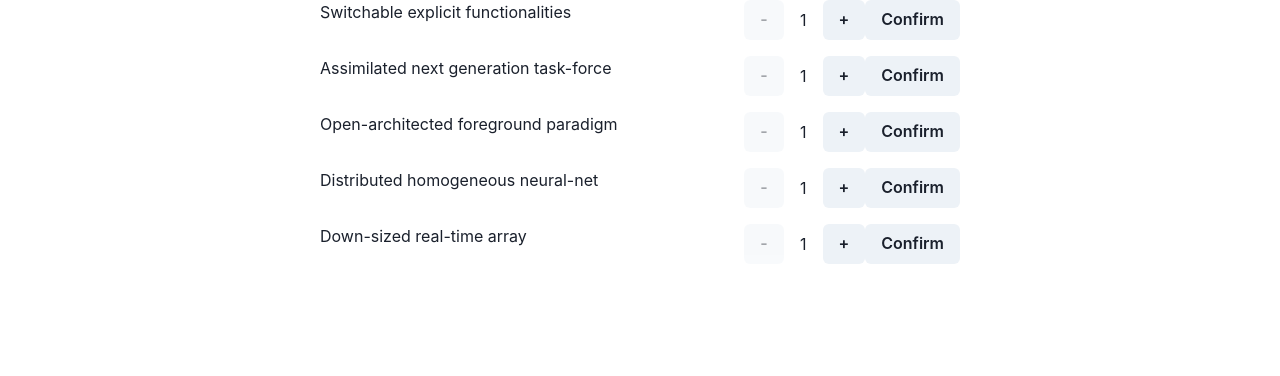
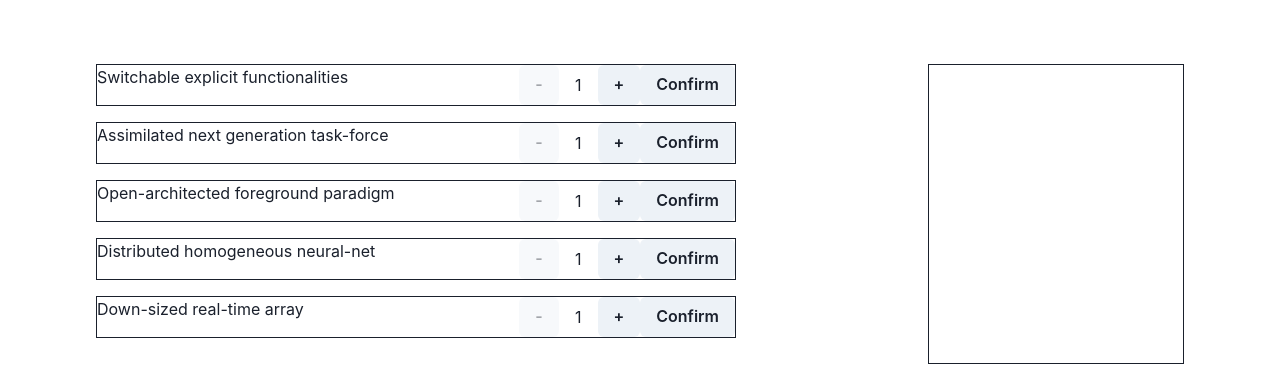
Before and after one commit to tee1365/flicket, a React (Create React App) app: page / in a window 1280 px wide. Shown: the top 376 px of the page. Built offline with nearby package versions, Linux system fonts and the light colour scheme.

Commit message:
fix props type errors

```diff
--- a/src/components/EventList.tsx
+++ b/src/components/EventList.tsx
@@ -1,4 +1,4 @@
-import { BoxProps, VStack } from '@chakra-ui/layout';
+import { StackProps, VStack } from '@chakra-ui/layout';
 import { Event } from '../types';
 import SingleEvent from './SingleEvent';
 
@@ -65,13 +65,13 @@ const fakeEvents: Event[] = [
   },
 ];
 
-interface EventListProps extends BoxProps {}
+interface EventListProps extends StackProps {}
 
 const EventList = ({ ...props }: EventListProps): JSX.Element => {
   return (
     <VStack spacing="4" w="50%" align="stretch" {...props}>
       {fakeEvents.map((event) => (
-        <SingleEvent event={event} />
+        <SingleEvent event={event} border="1px" />
       ))}
     </VStack>
   );
--- a/src/components/SingleEvent.tsx
+++ b/src/components/SingleEvent.tsx
@@ -1,11 +1,11 @@
-import { BoxProps } from '@chakra-ui/layout';
+import { FlexProps } from '@chakra-ui/layout';
 import { Flex, Button, Text } from '@chakra-ui/react';
 import { useState } from 'react';
 import { useAppDispatch } from '../redux/hooks';
 import { addToCart, setDisplay } from '../redux/slices/cartSlice';
 import { AddedEvent, Event } from '../types';
 
-interface SingleEventProps extends BoxProps {
+interface SingleEventProps extends FlexProps {
   event: Event;
 }
 
--- a/src/pages/App.tsx
+++ b/src/pages/App.tsx
@@ -1,4 +1,4 @@
-import { Flex } from '@chakra-ui/layout';
+import { Box, Flex } from '@chakra-ui/layout';
 import Cart from '../components/Cart';
 import EventList from '../components/EventList';
 import { useAppSelector } from '../redux/hooks';
@@ -8,9 +8,13 @@ const App = (): JSX.Element => {
   const isDisplayed = useAppSelector(getIsDisplayed);
 
   return (
-    <Flex flexDir="row" justifyContent="space-around">
-      <EventList></EventList>
-      {isDisplayed ? <Cart w="300px" h="300px" border="1px"></Cart> : null}
+    <Flex flexDir="row" justifyContent="space-around" mt={16}>
+      <EventList maxW="50%"></EventList>
+      {isDisplayed ? (
+        <Cart w="20%" h="300px" border="1px"></Cart>
+      ) : (
+        <Box w="20%"></Box>
+      )}
     </Flex>
   );
 };
--- a/src/redux/slices/cartSlice.ts
+++ b/src/redux/slices/cartSlice.ts
@@ -9,7 +9,7 @@ export interface CartStateType {
 
 const initialState: CartStateType = {
   addedItems: [],
-  isDisplayed: false,
+  isDisplayed: true,
 };
 
 export const cartSlice = createSlice({
```
Also changed, not shown: src/components/Header.tsx (deleted, +0 -9 lines).
